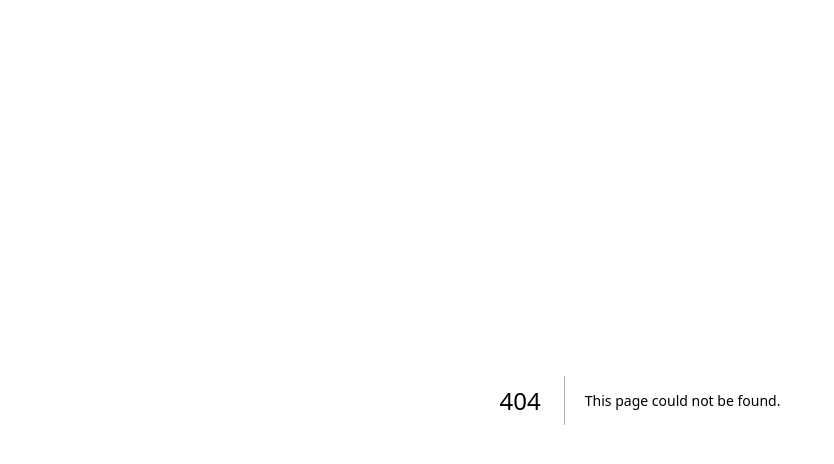
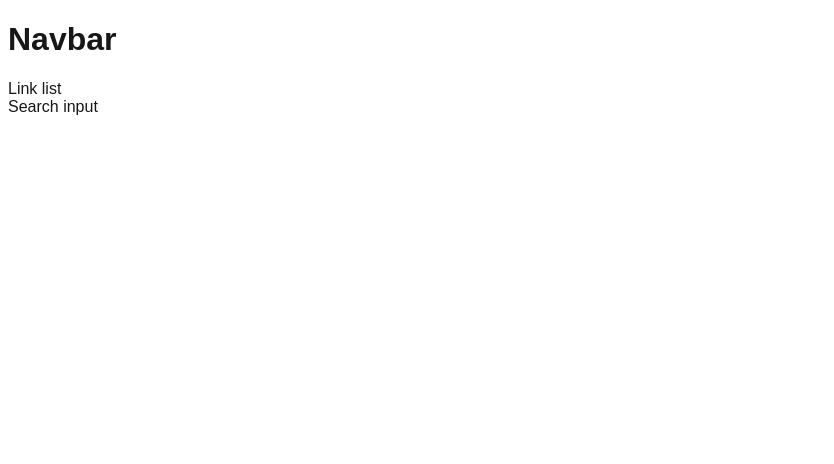
Before and after one commit to nnsng/nextjs-15, a Next.js app: page /landing in a window 1280 px wide. Before the commit this address had no page. Shown: the top 464 px of the page, without its empty margins (0-834 px from the left). Built offline with nearby package versions, Linux system fonts and the light colour scheme.

Commit message:
client component placement

```diff
--- /dev/null
+++ b/src/app/landing/page.tsx
@@ -0,0 +1,9 @@
+import Navbar from '@/components/navbar';
+
+export default function LandingPage() {
+  return (
+    <div>
+      <Navbar />
+    </div>
+  );
+}
--- /dev/null
+++ b/src/components/nav-link.tsx
@@ -0,0 +1,5 @@
+export default function NavLink() {
+  console.log('nav link');
+
+  return <div>Link list</div>;
+}
--- /dev/null
+++ b/src/components/nav-search.tsx
@@ -0,0 +1,7 @@
+'use client';
+
+export default function NavSearch() {
+  console.log('nav search');
+
+  return <div>Search input</div>;
+}
--- /dev/null
+++ b/src/components/navbar.tsx
@@ -0,0 +1,14 @@
+import NavLink from './nav-link';
+import NavSearch from './nav-search';
+
+export default function Navbar() {
+  console.log('navbar');
+
+  return (
+    <div>
+      <h1>Navbar</h1>
+      <NavLink />
+      <NavSearch />
+    </div>
+  );
+}
```
